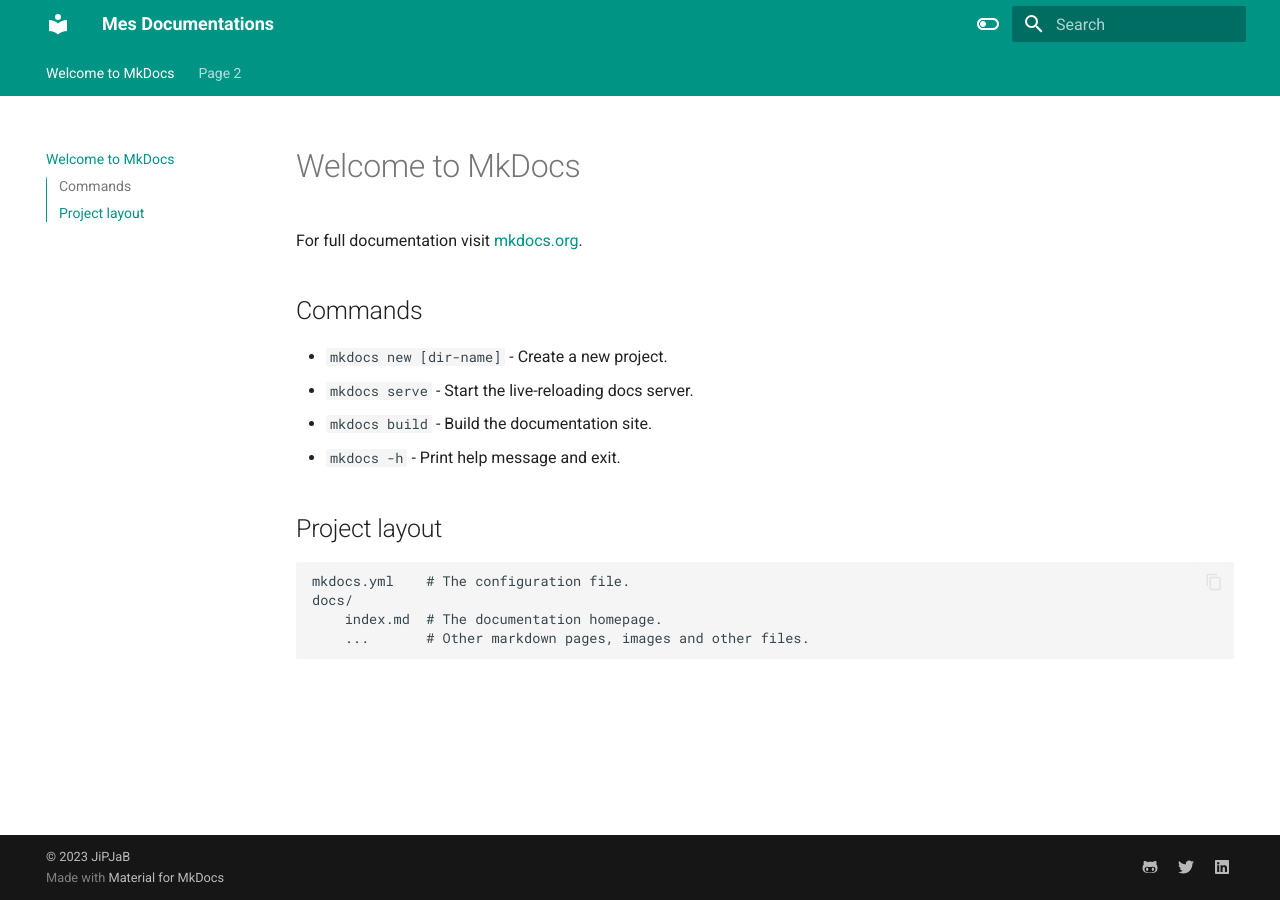
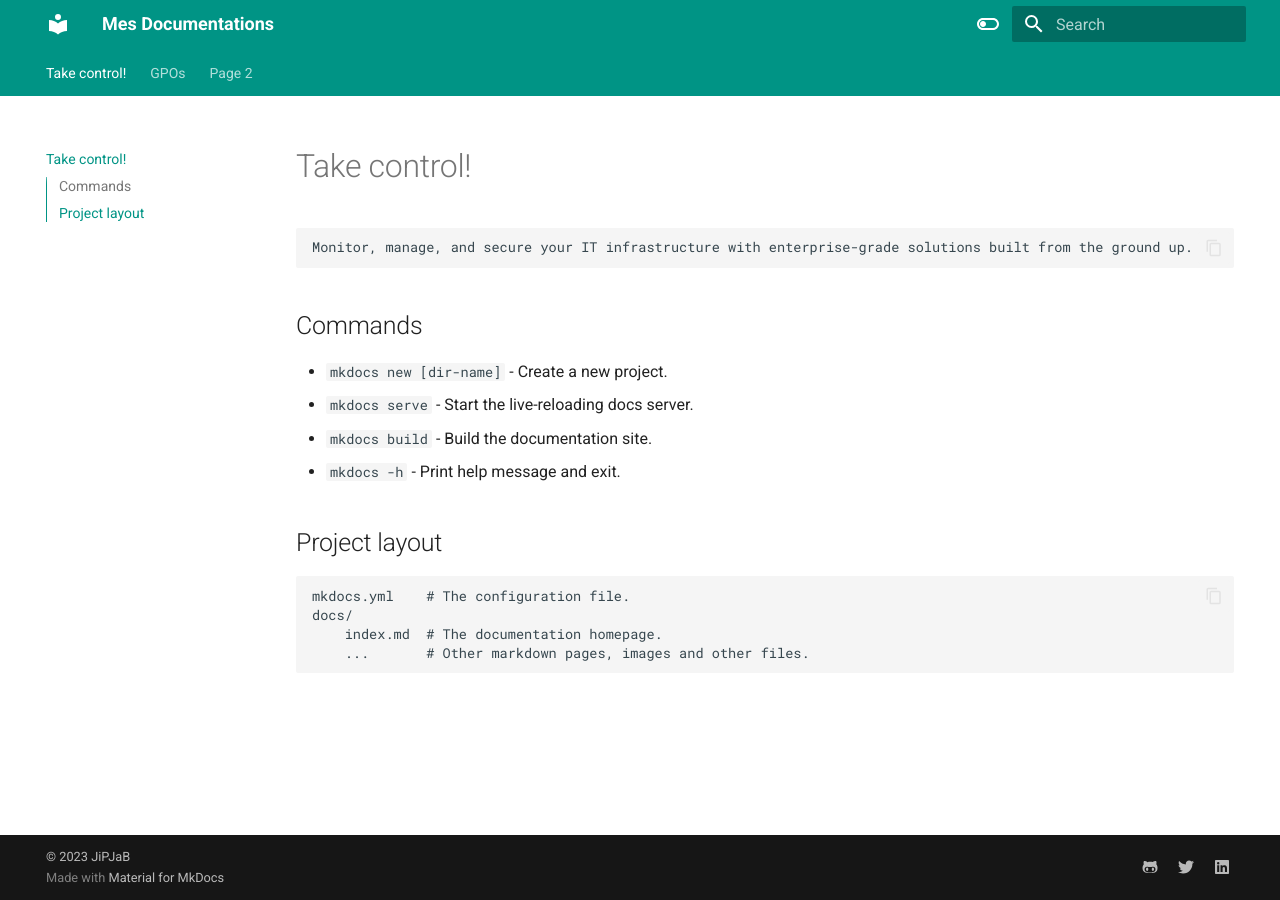
Before and after one commit to jipjab/docs, an MkDocs documentation site: the page built from docs/index.md, in a window 1280 px wide. Built offline with MkDocs 1.6.1 and Material for MkDocs 9.7.7, drawn with Linux system fonts in a browser that asks for light colours.

```diff
--- a/docs/index.md
+++ b/docs/index.md
@@ -1,7 +1,5 @@
-# Welcome to MkDocs
-
-For full documentation visit [mkdocs.org](https://www.mkdocs.org).
-
+# Take control!
+    Monitor, manage, and secure your IT infrastructure with enterprise-grade solutions built from the ground up.
 ## Commands
 
 * `mkdocs new [dir-name]` - Create a new project.
```
Also changed, not shown: docs/Microsoft.md (added, +16 -0 lines).
